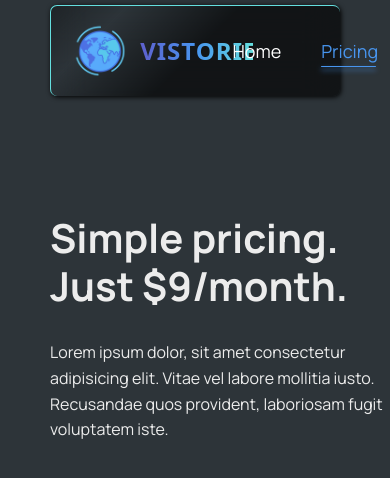
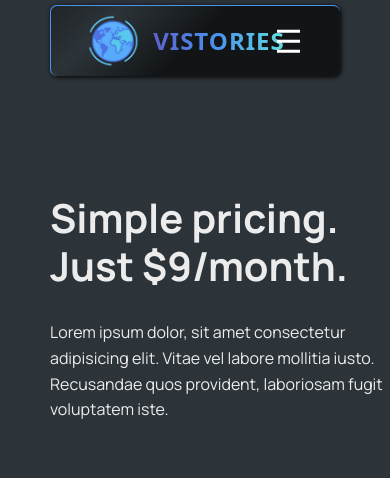
Before and after one commit to iTanjim/tanjimWorld, a React (Vite) app: page /pricing in a window 390 px wide. Shown: the top 478 px of the page. Built offline with nearby package versions, Linux system fonts and the light colour scheme; data requests are answered from the project's data file.

Commit message:
media query

```diff
--- a/src/components/PageNav.jsx
+++ b/src/components/PageNav.jsx
@@ -1,10 +1,19 @@
 import { NavLink } from "react-router-dom";
 import styles from "./PageNav.module.css";
 import Logo from "./Logo";
-import { useEffect, useRef } from "react";
+import { useEffect, useRef, useState } from "react";
 
 function PageNav() {
   const underlineRef = useRef(null);
+  const navRef = useRef();
+  const [windowWidth, setWindowWidth] = useState(window.innerWidth);
+  const [clicked, setClicked] = useState(false);
+
+  useEffect(() => {
+    const handleResize = () => setWindowWidth(window.innerWidth);
+    window.addEventListener("resize", handleResize);
+    return () => window.removeEventListener("resize", handleResize);
+  }, []);
 
   useEffect(() => {
     const activeItem = document.querySelector(".active");
@@ -13,7 +22,8 @@ function PageNav() {
 
     underlineRef.current.style.left = `${activeOffsetLeft}px`;
     underlineRef.current.style.width = `${activeOffsetWidth}px`;
-  }, []);
+    console.log("render");
+  }, [windowWidth]);
 
   const handleHover = (e) => {
     const { offsetLeft, offsetWidth } = e.target;
@@ -24,7 +34,7 @@ function PageNav() {
   return (
     <nav className={styles.nav}>
       <Logo />
-      <ul>
+      <ul ref={navRef}>
         <li onMouseEnter={handleHover}>
           <NavLink to="/">Home</NavLink>
         </li>
@@ -38,6 +48,19 @@ function PageNav() {
         </li>
         <div className={styles.movingLine} ref={underlineRef}></div>
       </ul>
+      <div
+        className={`${styles.burger} ${clicked ? styles.clicked : ""}`}
+        onClick={() => {
+          const currDisplay = navRef.current.style.display;
+          navRef.current.style.display =
+            currDisplay === "flex" ? "none" : "flex";
+          setClicked((prev) => !prev);
+        }}
+      >
+        <span></span>
+        <span></span>
+        <span></span>
+      </div>
     </nav>
   );
 }
--- a/src/components/PageNav.module.css
+++ b/src/components/PageNav.module.css
@@ -1,10 +1,12 @@
 .nav {
-  width: 100%;
+  width: 75rem;
+  margin: 0 auto;
   position: relative;
   display: flex;
   justify-content: space-between;
+  align-items: center;
   padding: 1.5rem 4rem;
-  border: 1px solid var(--color-brand--3);
+  border: 1px solid var(--color-brand--2);
   border-width: 1px 0px 0px 1px;
   border-radius: 7px;
   box-shadow: 1px 1px 5px black;
@@ -21,7 +23,7 @@
   display: flex;
   align-items: center;
   position: relative;
-  gap: 4rem;
+  gap: 3rem;
 }
 .nav ul li {
   /* position: relative; */
@@ -56,7 +58,7 @@
   color: white;
 }
 
-.movingLine{
+.movingLine {
   height: 1px;
   width: 50px;
   position: absolute;
@@ -65,7 +67,110 @@
   left: 0; */
   background-color: var(--color-brand--2);
   box-shadow: 0 3px 5px var(--color-brand--2);
-  transition: .3s ease;
+  transition: 0.3s ease;
   border-radius: 100px;
   border: none;
 }
+
+.burger {
+  display: none;
+  position: relative;
+  width: 2.5rem;
+  height: 2.5rem;
+  cursor: pointer;
+}
+.burger span {
+  background: white;
+  transform: translateY(-50%) rotate(0deg);
+  position: absolute;
+  width: 100%;
+  height: 10%;
+  transition: top 0.1s ease 0.3s, transform 0.3s ease, background 0.1s ease 0.3s;
+}
+
+.burger.clicked span {
+  transition: top 0.1s ease, transform 0.3s ease 0.1s, background 0.1s ease;
+}
+
+.burger span:nth-child(1) {
+  top: 10%;
+}
+
+.burger span:nth-child(2) {
+  top: 50%;
+}
+
+.burger span:nth-child(3) {
+  top: 90%;
+}
+
+.burger.clicked span:nth-child(1) {
+  top: 50%;
+  transform: translateY(-50%) rotate(315deg);
+}
+
+.burger.clicked span:nth-child(2) {
+  transform: translateY(-50%) rotate(405deg);
+}
+
+.burger.clicked span:nth-child(3) {
+  top: 50%;
+  transform: translateY(-50%) rotate(405deg);
+}
+
+@media screen and (max-width: 600px) {
+  .nav {
+    width: 100%;
+    padding: 0.5rem 4rem;
+    margin-bottom: 2rem;
+    z-index: 100;
+  }
+  .nav ul {
+    background-color: #121212;
+    border: 1px solid rgba(72, 149, 239, 0.5);
+    border-radius: 0 0 5px 5px;
+    width: 15rem;
+    height: 20rem;
+    display: none;
+    position: absolute;
+    right: 0;
+    top: 100%;
+    flex-direction: column;
+    gap: 0;
+  }
+  .nav ul li {
+    width: 100%;
+    display: flex;
+    align-items: center;
+    justify-content: center;
+    /* border-bottom: 1px solid var(--color-brand--3); */
+  }
+  .nav ul li:hover {
+    background-color: #252525;
+  }
+  .burger {
+    display: block;
+  }
+}
+@media screen and (max-width: 820px) {
+  .nav {
+    width: 100%;
+    padding: 0.5rem 4rem;
+    margin-bottom: 2rem;
+    z-index: 100;
+  }
+  .nav ul {
+    /* background-color: black;
+    padding: 2rem 4rem;
+    position: absolute;
+    right: 0;
+    top: 100%;
+    flex-direction: column; */
+  }
+  .movingLine {
+    display: none;
+  }
+  /* .burger {
+    display: block;
+  } */
+}
--- a/src/pages/Homepage.module.css
+++ b/src/pages/Homepage.module.css
@@ -79,7 +79,7 @@ h1 {
   color: red;
 }
 
-@media screen and (max-width: 425px) {
+@media screen and (max-width: 420px) {
   .mainHead {
     font-size: 3rem;
   }
```
